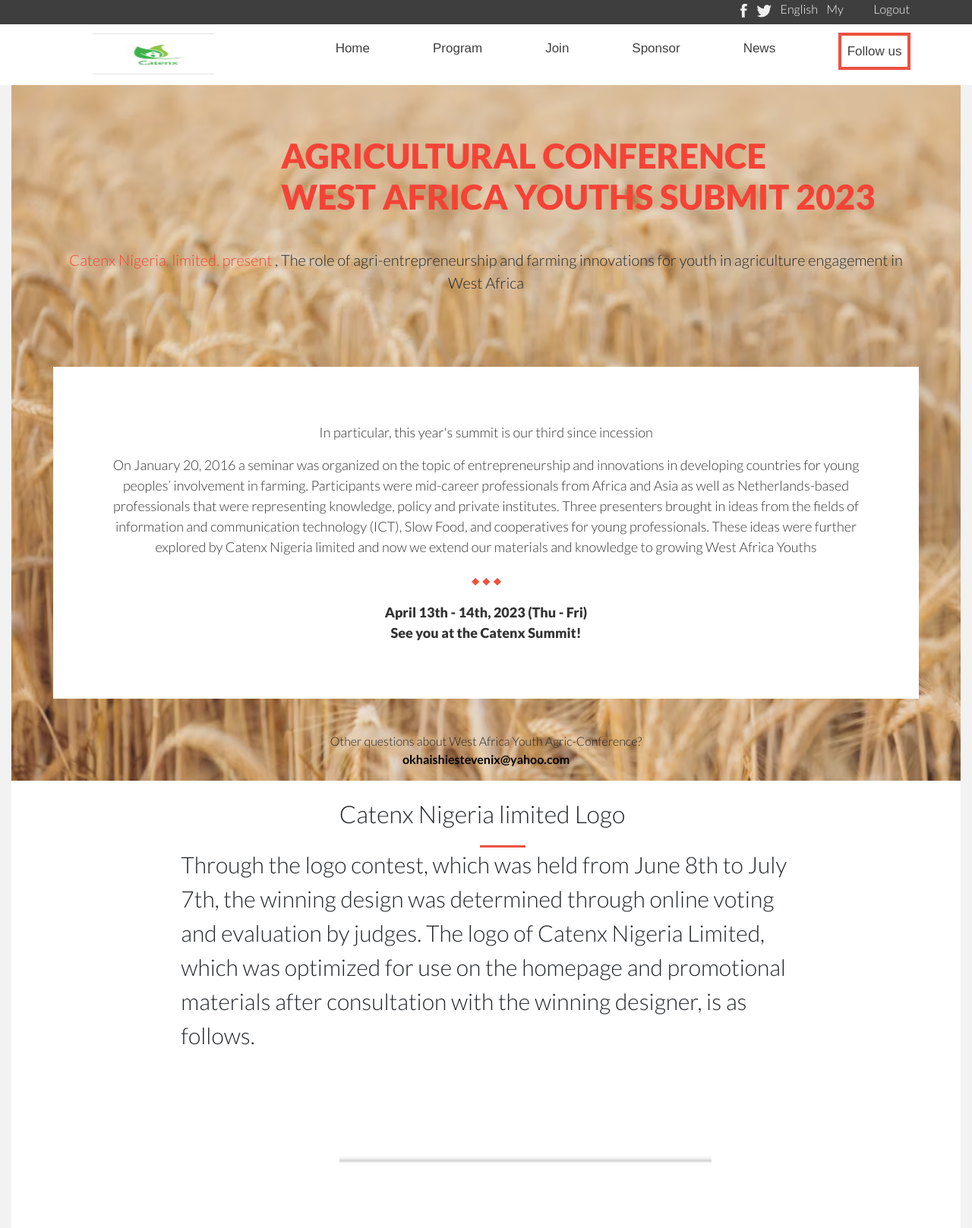
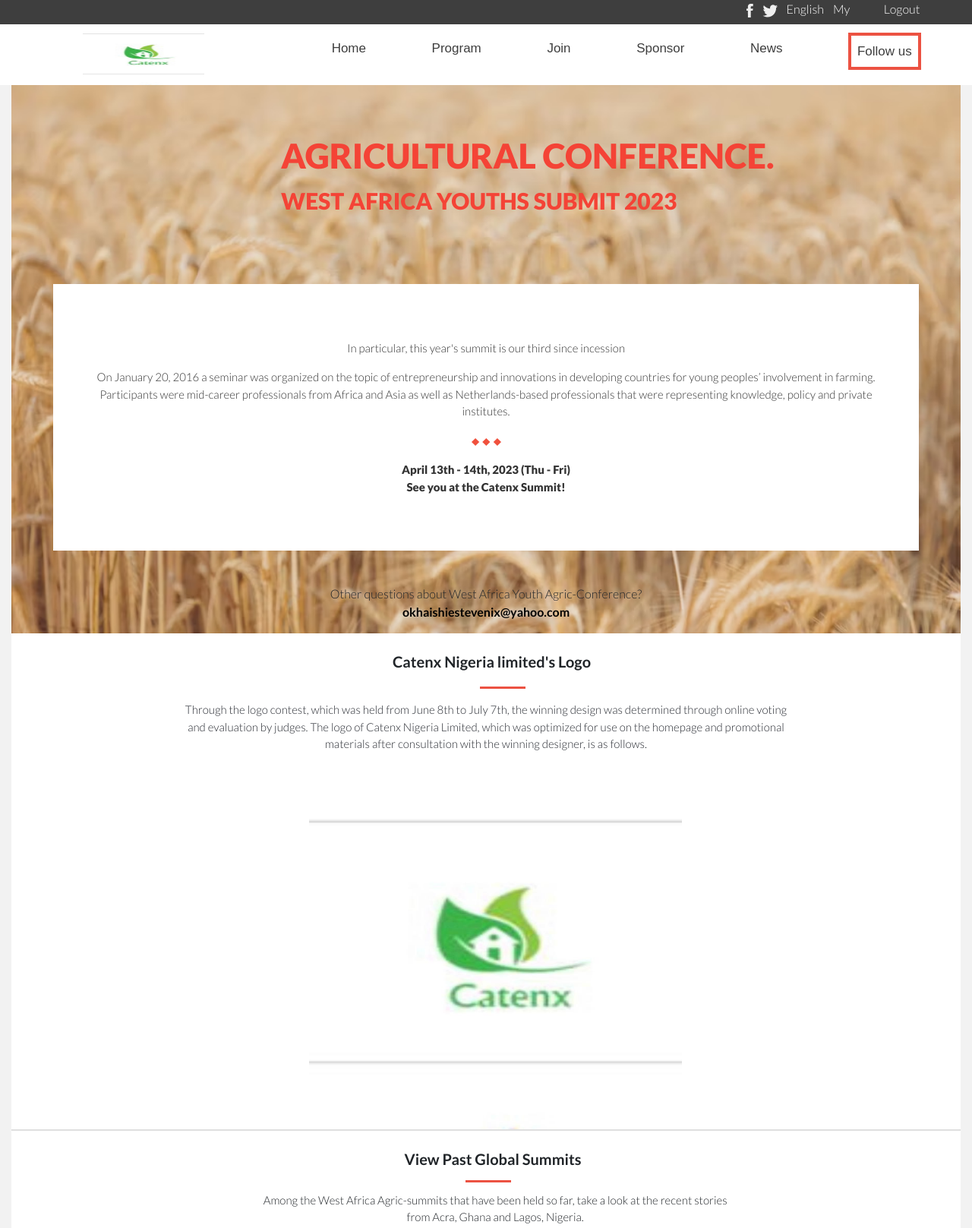
Before and after one commit to EnixWord/Capstone_01, a plain HTML site: page about.html in a window 1280 px wide. Shown: the top 1617 px of the page at 76% size. Drawn offline with nearby package versions, Linux system fonts and the light colour scheme.

Commit message:
Update capstone_01 to match origin design

```diff
--- a/about.html
+++ b/about.html
@@ -31,7 +31,7 @@
     <div class="container-fluid">
         <!--upper navigation-->
 
-        <nav>
+        <nav class="fixed-top">
             <div class="row top_navigation">
                 <div class="col-9"></div>
                 <div class="col-3">
@@ -53,7 +53,7 @@
 
         <!--Lower navigation-->
 
-        <nav>
+        <nav class="fixed-top">
             <div class="row lower_navigation">
                 <div class="col-1"></div>
                 <div class="col-2 about_logo">
@@ -92,7 +92,7 @@
 
             <div class="container hambuger" id="hambuger_about">
                 <div class="row">
-                    <div class="col-1 hambuger-menu">
+                    <div class="col-12 hambuger-menu">
                         <img src="./images/images/mobile_menu.png" alt="menu-bar">
 
                     </div>
@@ -136,29 +136,21 @@
                     <div class="row">
                         <div class="col-3 desk-div"></div>
                         <div class="col-9">
-                            <h1 class="about_header">Agricultural Conference
-                                <br> West Africa Youths Submit 2023
+                            <h1 class="about_header">Agricultural Conference.
+                                <br> <span class="about_titlespan">West Africa Youths Submit 2023</span>
                             </h1>
 
                         </div>
 
                     </div>
 
-
-                    <div class="row">
-                        <div class="col-12">
-                            <p class="about_paraghraph">
-                                <span class="about_span">Catenx Nigeria. limited. present</span> , The role of agri-entrepreneurship and farming innovations for youth in agriculture engagement in West Africa
-                            </p>
-                        </div>
-                    </div>
                     <div class="row">
 
                         <div class="col-12 about_paragraph_second">
 
                             <p>
                             <p> In particular, this year's summit is our third since incession</p>
-                            On January 20, 2016 a seminar was organized on the topic of entrepreneurship and innovations in developing countries for young peoples’ involvement in farming. Participants were mid-career professionals from Africa and Asia as well as Netherlands-based professionals that were representing knowledge, policy and private institutes. Three presenters brought in ideas from the fields of information and communication technology (ICT), Slow Food, and cooperatives for young professionals. These ideas were further explored by Catenx Nigeria limited and now we extend our materials and knowledge to growing West Africa Youths
+                            On January 20, 2016 a seminar was organized on the topic of entrepreneurship and innovations in developing countries for young peoples’ involvement in farming. Participants were mid-career professionals from Africa and Asia as well as Netherlands-based professionals that were representing knowledge, policy and private institutes.
 
                             </p>
                             <p><img src="./images/images/about_icon.png" alt="icon"></p>
@@ -186,7 +178,7 @@
                     <div class="col-4"></div>
                     <div class="col-8">
                         <div class="about_middle_container">
-                            <h2>Catenx Nigeria limited Logo</h2>
+                            <h2>Catenx Nigeria limited's Logo</h2>
                             <div class="row">
                                 <div class="col-2"></div>
                                 <div class="col-10">
@@ -205,9 +197,9 @@
                             Through the logo contest,
                             which was held from June 8th to July 7th, the winning design was determined through online
                             voting and evaluation by judges.
-                            The logo of Catenx Nigeria Limited, which was optimized for use on the homepage and
+                            <span class="hide_mobile">The logo of Catenx Nigeria Limited, which was optimized for use on the homepage and
                             promotional materials after consultation with the winning designer, is as follows.
-                        </p>
+                        </span></p>
 
                     </div>
                 </div>
@@ -238,7 +230,7 @@
                 <div class="row">
                     <div class="col-12 submit_paragraph ">
                         <p> Among the West Africa Agric-summits that have been held so far,
-                            take a look at the recent stories from Acra, Ghana and Lagos, Nigeria.</p>
+                            take a look at the recent stories <br>from Acra, Ghana and Lagos, Nigeria.</p>
 
                     </div>
                 </div>
--- a/main.css
+++ b/main.css
@@ -31,6 +31,7 @@
   display: flex;
   align-items: center;
   background: #fff;
+  margin-top: 2rem;
 }
 
 .lower_navigation ul {
@@ -87,8 +88,12 @@
 
 .about_midlle_image img {
   width: 100%;
-  padding-top: 4%;
-  padding-bottom: 4%;
+  padding-top: 0%;
+  padding-bottom: 0%;
+  align-items: center;
+  height: 60vh;
+  position: relative;
+  right: 8%;
 }
 
 .footer-logo-1 a img {
@@ -146,6 +151,7 @@
   background-image: url('./images/images/farm_bkg_01.avif');
   background-repeat: no-repeat;
   background-size: cover;
+  margin-top: 7rem;
 }
 
 .main-head {
@@ -175,6 +181,12 @@
   -webkit-background-clip: text;
   align-self: center;
   text-transform: uppercase;
+}
+
+.about_titlespan {
+  font-family: 'Lato', sans-serif;
+  font-size: 30px;
+  color: #f44336;
 }
 
 .main_header p {
@@ -236,9 +248,18 @@
   font-family: 'Lato', sans-serif;
   text-align: center;
   padding-left: 2%;
-  padding-top: 3%;
-  font-weight: bold;
+  padding-top: 1%;
+  font-weight: 300;
   margin-bottom: 5%;
+  font-size: 15px;
+}
+
+.about_paragraph_container p {
+  font-family: 'Lato', sans-serif;
+  font-size: 15px;
+  text-align: center;
+  padding-top: 2%;
+  color: #272a31;
 }
 
 .cards-container {
@@ -374,7 +395,7 @@
 .about_paragraph_second {
   font-family: 'Lato', sans-serif;
   background-color: white;
-  font-size: 18px;
+  font-size: 15px;
   color: rgb(51, 51, 51);
   padding: 5%;
   text-align: center;
@@ -399,6 +420,15 @@
   font-size: 30px;
 }
 
+.about_middle_container h2 {
+  text-align: center;
+  position: relative;
+  right: 25%;
+  font-family: 'Lato', sans-serif;
+  font-size: 20px;
+  font-weight: 501;
+}
+
 .about_divider {
   width: 60px;
   height: 3px;
@@ -418,10 +448,12 @@
 }
 
 .about_header_submit h2 {
+  text-align: center;
+  position: relative;
+  right: 30%;
   font-family: 'Lato', sans-serif;
-  color: rgb(51, 51, 51);
-  font-size: 24px;
-  font-weight: 700;
+  font-size: 20px;
+  font-weight: 501;
 }
 
 .submit_divider {
@@ -429,6 +461,8 @@
   height: 3px;
   background-color: #ec5242;
   margin-top: 2%;
+  position: relative;
+  right: 6%;
 }
 
 .images_section {
@@ -501,6 +535,10 @@
     -webkit-background-clip: text;
     align-self: center;
     text-transform: uppercase;
+  }
+
+  .main-section {
+    margin-top: 0;
   }
 
   .main_paragraph p {
@@ -597,6 +635,7 @@
     font-size: 20px;
     text-align: center;
     padding-top: 5%;
+    color: #272a31;
   }
 
   .main_paragraph {
@@ -607,8 +646,9 @@
     font-family: 'Lato', sans-serif;
     text-align: center;
     padding-left: 2%;
-    padding-top: 3%;
-    font-weight: bold;
+    padding-top: 1%;
+    font-weight: 300;
+    font-size: 16px;
   }
 
   .join_summit {
@@ -637,6 +677,16 @@
 
   #desktop_speakers {
     display: none;
+  }
+
+  .about_midlle_image img {
+    width: 100%;
+    padding-top: 0%;
+    padding-bottom: 0%;
+    align-items: center;
+    height: 30vh;
+    position: relative;
+    right: 8%;
   }
 
   .footer_home {
@@ -779,16 +829,22 @@
     right: 25%;
   }
 
+  .hide_mobile {
+    display: none;
+  }
+
   .about_divider {
     position: relative;
     right: 10%;
   }
 
   .about_header_submit h2 {
-    font-family: 'Lato', sans-serif;
     text-align: center;
     position: relative;
-    right: 32%;
+    right: 30%;
+    font-family: 'Lato', sans-serif;
+    font-size: 20px;
+    font-weight: 501;
   }
 
   .submit_divider {
@@ -805,6 +861,15 @@
   }
 
   .image-item {
-    margin-top: 2%;
+    padding: 2% 9%;
+    gap: 5%;
+  }
+
+  .footer_flex {
+    display: flex;
+    justify-content: space-between;
+    align-items: center;
+    margin-top: 0;
+    padding-top: 0;
   }
 }
```
Also changed, not shown: index.html (+3 -3 lines).
